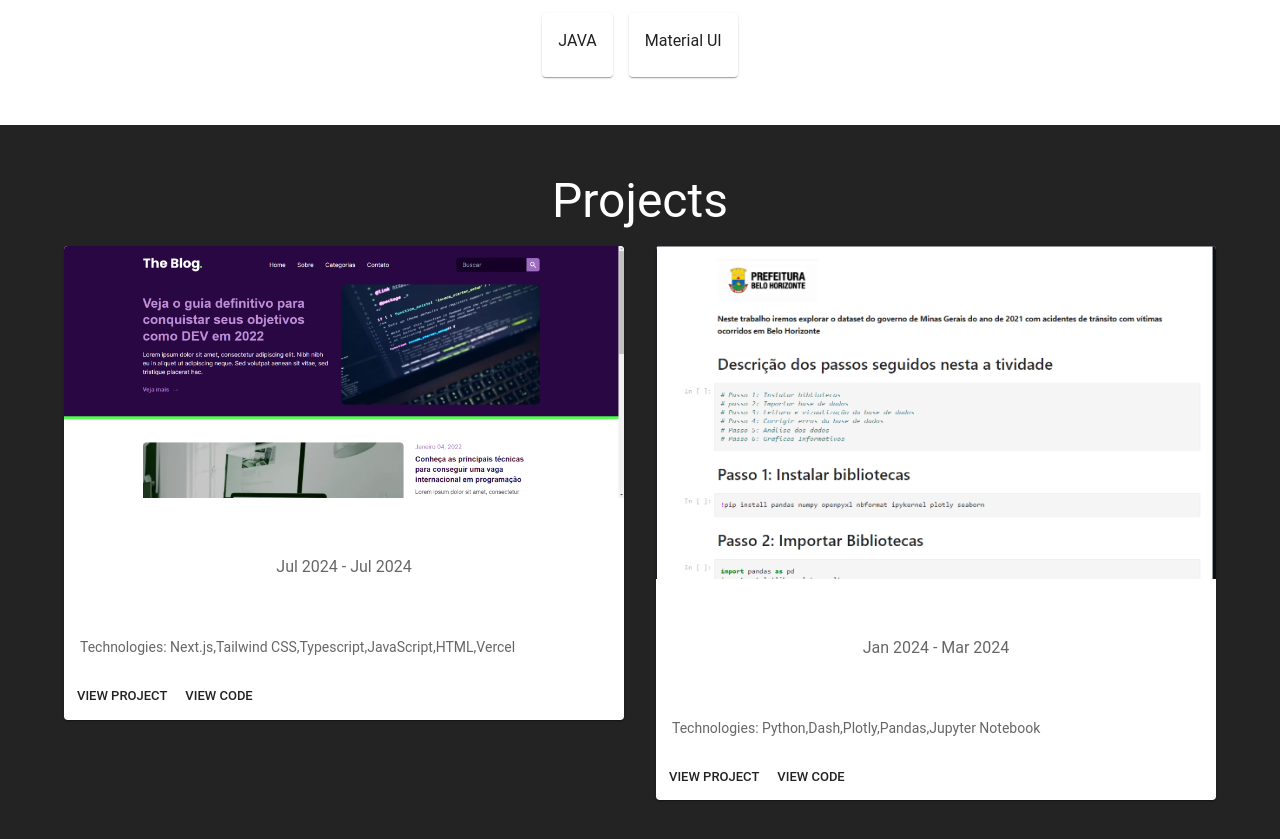
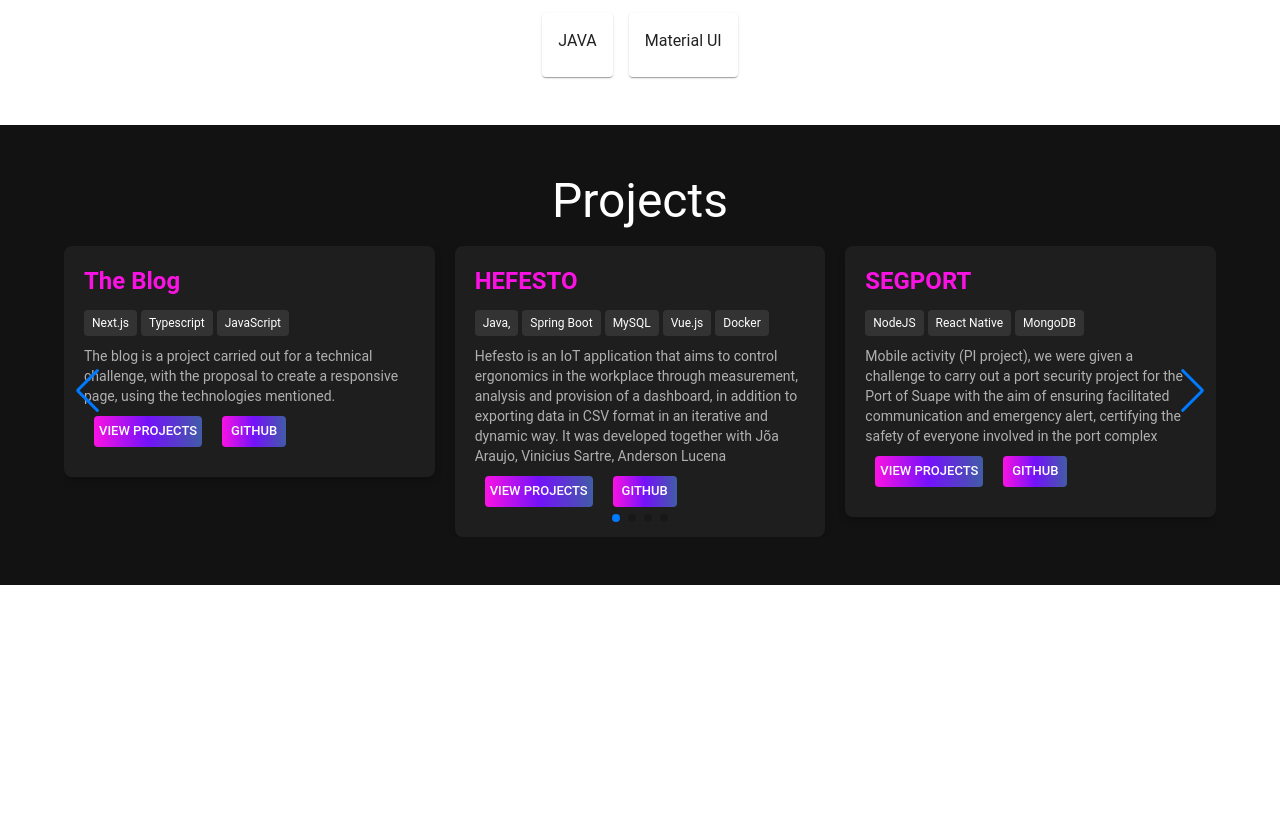
Before and after one commit to Luhera/my-portfolio, a React (Vite) app: page / in a window 1280 px wide. Shown: the part 1863-2702 px from the top of the page. After the commit the page ends 2448 px from the top, so only its background shows below. Built offline with nearby package versions, Linux system fonts and the light colour scheme.

Commit message:
feact:Change in the project component, and addition of new things

```diff
--- a/src/pages/Home/Home.tsx
+++ b/src/pages/Home/Home.tsx
@@ -1,7 +1,7 @@
 import NavBar from "../../components/NavBar/NavBar";
 import AboutMe from "./sections/About/About";
 import Hero from "./sections/Hero/Hero";
-import ProjectsSection from "./sections/Projects/Projetcts";
+import ProjectsSection from "./sections/Projects/Projects";
 
 const Home = () => {
   return (
--- /dev/null
+++ b/src/pages/Home/sections/Projects/Projects.tsx
@@ -0,0 +1,144 @@
+import { Container, Typography, Button } from "@mui/material";
+import { styled } from "@mui/system";
+import { Swiper, SwiperSlide } from "swiper/react";
+import { Navigation, Pagination } from "swiper/modules";
+
+// Import Swiper styles
+import "swiper/css";
+import "swiper/css/navigation";
+import "swiper/css/pagination";
+
+const ProjectsSection = styled("div")(({ theme }) => ({
+  backgroundColor: "#121212",
+  padding: theme.spacing(6, 0),
+}));
+
+const CustomCard = styled("div")({
+  backgroundColor: "#1e1e1e",
+  color: "#e0e0e0",
+  padding: "20px",
+  borderRadius: "8px",
+  textAlign: "left",
+  boxShadow: "0 4px 8px rgba(0, 0, 0, 0.2)",
+});
+
+const CustomButton = styled(Button)({
+  background: "linear-gradient(90deg, #FA12E3, #7312FA, #415CA7)",
+  color: "#fff",
+  "&:hover": {
+    background: "linear-gradient(-90deg, #FA12E3, #7312FA, #415CA7)",
+  },
+  margin: "10px",
+});
+
+const Tag = styled("span")({
+  display: "inline-block",
+  backgroundColor: "#333",
+  color: "#fff",
+  padding: "4px 8px",
+  borderRadius: "4px",
+  fontSize: "12px",
+  margin: "4px 4px 0 0",
+});
+
+const ProjectsSectionComponent = () => {
+  const projects = [
+    {
+      title: "The Blog",
+      description:
+        "The blog is a project carried out for a technical challenge, with the proposal to create a responsive page, using the technologies mentioned.",
+      technologies: ["Next.js", "Typescript", "JavaScript"],
+      projectLink: "https://desafio-front-end-six.vercel.app/",
+      codeLink: "https://github.com/Luhera/Desafio-FrontEnd?tab=readme-ov-file",
+    },
+    {
+      title: "HEFESTO",
+      description:
+        "Hefesto is an IoT application that aims to control ergonomics in the workplace through measurement, analysis and provision of a dashboard, in addition to exporting data in CSV format in an iterative and dynamic way. It was developed together with Jõa Araujo, Vinicius Sartre, Anderson Lucena",
+      technologies: ["Java,", "Spring Boot", "MySQL", " Vue.js", "Docker"],
+      projectLink: "https://github.com/joaomn/Nascar",
+      codeLink: "https://github.com/joaomn/Mustang",
+    },
+    {
+      title: "SEGPORT",
+      description:
+        "Mobile activity (PI project), we were given a challenge to carry out a port security project for the Port of Suape with the aim of ensuring facilitated communication and emergency alert, certifying the safety of everyone involved in the port complex",
+      technologies: ["NodeJS", "React Native", "MongoDB"],
+      projectLink: "https://segporto.netlify.app/",
+      codeLink: "https://github.com/ViniciusSartre/SEGPORT",
+    },
+    {
+      title: "NONAA GASTRO",
+      description:
+        "Mobile activity/ adapting a template and placing my solution proposal, Project carried out to demonstrate my skills in creating a mobile template",
+      technologies: ["HTML", "CSS", "JavaScript"],
+      projectLink: "https://luhera.netlify.app/",
+      codeLink: "https://github.com/Luhera/CARDAPIO",
+    },
+  ];
+
+  return (
+    <ProjectsSection id="projects">
+      <Container maxWidth="lg">
+        <Typography
+          variant="h3"
+          align="center"
+          gutterBottom
+          color="primary.contrastText"
+        >
+          Projects
+        </Typography>
+        <Swiper
+          modules={[Navigation, Pagination]}
+          spaceBetween={20}
+          slidesPerView={1}
+          navigation
+          pagination={{ clickable: true }}
+          loop={true}
+          breakpoints={{
+            768: { slidesPerView: 2 },
+            1024: { slidesPerView: 3 },
+          }}
+        >
+          {projects.map((project, index) => (
+            <SwiperSlide key={index}>
+              <CustomCard>
+                <Typography
+                  variant="h5"
+                  style={{ color: "#FA12E3", fontWeight: "bold" }}
+                  gutterBottom
+                >
+                  {project.title}
+                </Typography>
+                <div style={{ marginBottom: "10px" }}>
+                  {project.technologies.map((tech) => (
+                    <Tag key={tech}>{tech}</Tag>
+                  ))}
+                </div>
+                <Typography variant="body2" style={{ color: "#b0b0b0" }}>
+                  {project.description}
+                </Typography>
+                <CustomButton
+                  size="small"
+                  href={project.projectLink}
+                  rel="noopener noreferrer"
+                >
+                  View Projects
+                </CustomButton>
+                <CustomButton
+                  size="small"
+                  href={project.codeLink}
+                  rel="noopener noreferrer"
+                >
+                  Github
+                </CustomButton>
+              </CustomCard>
+            </SwiperSlide>
+          ))}
+        </Swiper>
+      </Container>
+    </ProjectsSection>
+  );
+};
+
+export default ProjectsSectionComponent;
```
